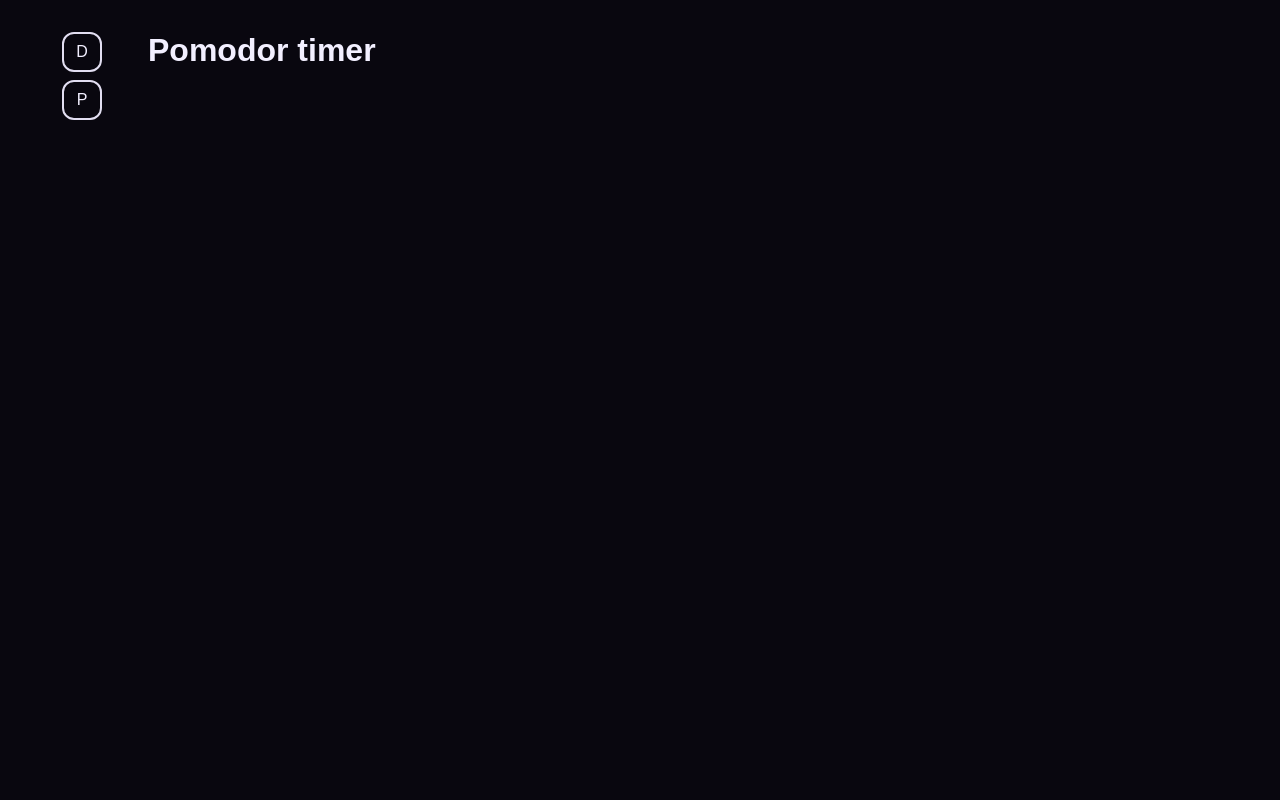
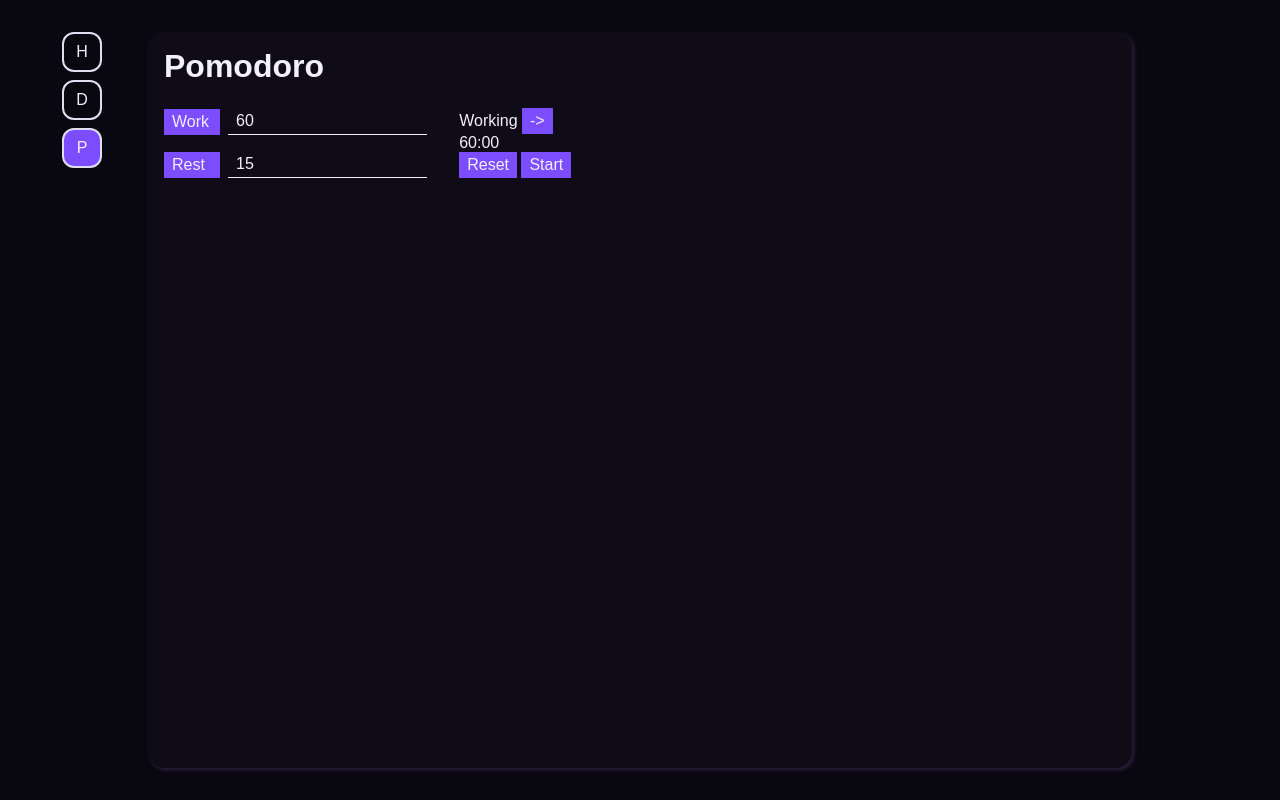
Before and after one commit to NxReason/homelab, a SvelteKit app in the folder client/: page /pomodoro in a window 1280 px wide. Built offline with nearby package versions, Linux system fonts and the light colour scheme.

Commit message:
pomodoro logic

```diff
--- /dev/null
+++ b/client/src/lib/components/NumericInput.svelte
@@ -0,0 +1,20 @@
+<script lang="ts">
+let { value = $bindable<number | null>() } = $props();
+
+let raw = $state(value ?? '');
+
+$effect(() => {
+  value = raw === ''
+    ? null
+    : parseInt(raw, 10)
+})
+</script>
+
+<input
+  type="text"
+  inputmode="numeric"
+  bind:value={raw}
+  oninput={(e) => {
+    const inputValue = (e.target as HTMLInputElement).value;
+    raw = inputValue.replace(/\D+/g, '');
+  }} />
--- a/client/src/routes/+layout.svelte
+++ b/client/src/routes/+layout.svelte
@@ -1,6 +1,13 @@
 <script lang="ts">
 	import '../styles.css'
 	import favicon from '$lib/assets/favicon.svg';
+	import { page } from '$app/state';
+
+	const isActive = (path: string) =>
+		page.url.pathname === path
+
+	const isActiveGroup = (path: string) =>
+		page.url.pathname.startsWith(path)
 
 	let { children } = $props();
 </script>
@@ -14,10 +21,13 @@
 	<nav>
 		<ul>
 			<li>
-				<a href="/design">D</a>
+				<a href="/" class:active={isActive('/')}>H</a>
 			</li>
 			<li>
-				<a href="/pomodoro">P</a>
+				<a href="/design" class:active={isActive('/design')}>D</a>
+			</li>
+			<li>
+				<a href="/pomodoro" class:active={isActive('/pomodoro')}>P</a>
 			</li>
 		</ul>
 	</nav>
@@ -34,9 +44,12 @@
 	grid-template-columns: 100px 1fr 100px;
 	gap: 16px;
 
+	min-height: 100dvh;
 	padding: 32px;
 }
 nav {
+	align-self: start;
+
 	display: flex;
 	justify-content: center;
 }
@@ -62,7 +75,17 @@ nav ul a {
 
 	transition: background-color .15s ease;
 }
-nav ul a:hover {
+nav ul a:hover:not(.active) {
 	background-color: var(--surface-variant);
 }
+.active {
+	background-color: var(--primary);
+}
+
+.page {
+	background-color: var(--surface);
+
+	border-radius: 16px;
+	box-shadow: 2px 2px 4px var(--outline);
+}
 </style>
--- a/client/src/routes/pomodoro/+page.svelte
+++ b/client/src/routes/pomodoro/+page.svelte
@@ -1 +1,108 @@
-<h1>Pomodor timer</h1>
+<script lang="ts">
+import Settings from './Settings.svelte';
+
+const INITIAL_WORK_TIME = 60;
+const INITIAL_REST_TIME = 15;
+
+// Settings
+let workTimer = $state<number | null>(INITIAL_WORK_TIME);
+let restTimer = $state<number | null>(INITIAL_REST_TIME);
+
+// Phase
+let phase: 'Work' | 'Rest' = $state('Work')
+function togglePhaseHandler() {
+  stop();
+  togglePhase();
+}
+function togglePhase() {
+  phase = phase === 'Work' ? 'Rest' : 'Work';
+  resetTimeLeft();
+}
+
+// Timer
+// let timeLeft = $state(INITIAL_WORK_TIME * 60);
+let timeLeft = $state(2);
+let timeView = $derived(getTimeView(timeLeft))
+let intervalId: ReturnType<typeof setInterval> | undefined;
+let isRunning = $state(false);
+
+function start() {
+  intervalId = setInterval(() => {
+    timeLeft -= 1;
+    if (timeLeft <= 0) {
+      stop();
+      togglePhase();
+    }
+  }, 1000);
+  isRunning = true;
+}
+function stop() {
+  clearTimeout(intervalId);
+  isRunning = false;
+}
+function toggleTimer() {
+  isRunning ? stop() : start();
+}
+
+function resetHandler() {
+  stop();
+  resetTimeLeft();
+}
+
+function getTimeView(sec: number): string {
+  const min = Math.floor(sec / 60);
+  sec = sec - min * 60;
+  return `${min}:${sec < 10 ? '0' + sec : sec}`;
+}
+
+function resetTimeLeft() {
+  if (phase === 'Work')
+    timeLeft = getWorkTimeLeft();
+  else
+    timeLeft = getRestTimeLeft();
+}
+
+// update time-left only if timer isn't running
+$effect(() => {
+  if (isRunning) return;
+  // timeLeft = phase === 'Work'
+  //   ? getWorkTimeLeft()
+  //   : getRestTimeLeft();
+  resetTimeLeft();
+})
+
+function getWorkTimeLeft(): number {
+  return (workTimer ?? INITIAL_WORK_TIME) * 60;
+}
+function getRestTimeLeft(): number {
+  return (restTimer ?? INITIAL_REST_TIME) * 60;
+}
+</script>
+
+
+<div class="pomodoro">
+  <h1 class="page-title">Pomodoro</h1>
+
+  <Settings bind:workTimer={workTimer} bind:restTimer={restTimer} />
+
+  <div class="timer">
+    <p>{phase}ing <button onclick={togglePhaseHandler}>-></button></p>
+    <p>{timeView}</p>
+    <button onclick={resetHandler}>Reset</button>
+    <button onclick={toggleTimer}>{isRunning ? 'Stop' : 'Start'}</button>
+  </div>
+</div>
+
+
+<style>
+.pomodoro {
+  display: grid;
+  grid-template-rows: 60px;
+  grid-template-columns: 30% 70%;
+  gap: 16px;
+}
+.page-title {
+  grid-column: 1 / 3;
+  padding: 16px;
+}
+</style>
--- /dev/null
+++ b/client/src/routes/pomodoro/Settings.svelte
@@ -0,0 +1,42 @@
+<script lang="ts">
+  import NumericInput from '$lib/components/NumericInput.svelte';
+
+let {
+  workTimer = $bindable<number | null>(),
+  restTimer = $bindable<number | null>(),
+} = $props();
+
+</script>
+
+<section>
+  <label>
+    <span>Work</span>
+    <NumericInput bind:value={workTimer} />
+  </label>
+  <label>
+    <span>Rest</span>
+    <NumericInput bind:value={restTimer} />
+  </label>
+</section>
+
+<style>
+section {
+  display: flex;
+  flex-direction: column;
+  gap: 16px;
+
+  padding: 0 16px;
+}
+label {
+  display: flex;
+  gap: 8px;
+  align-items: center;
+}
+label span {
+  display: inline-block;
+  padding: 4px 8px;
+  width: 70px;
+  background-color: var(--primary);
+  color: var(--on-primary);
+}
+</style>
--- a/client/src/styles.css
+++ b/client/src/styles.css
@@ -43,3 +43,30 @@ a {
   text-decoration: none;
   color: var(--on-surface);
 }
+
+button {
+  font: inherit;
+  background-color: var(--primary);
+  color: var(--on-primary);
+
+  padding: 4px 8px;
+  border: none;
+
+  transition: all 0.15s ease;
+}
+button:hover {
+  cursor: pointer;
+  background-color: var(--secondary);
+}
+
+input {
+  background-color: transparent;
+  color: inherit;
+  font: inherit;
+
+  padding: 4px 8px;
+  width: 100%;
+
+  border: none;
+  border-bottom: 1px solid var(--on-surface);
+}
```
